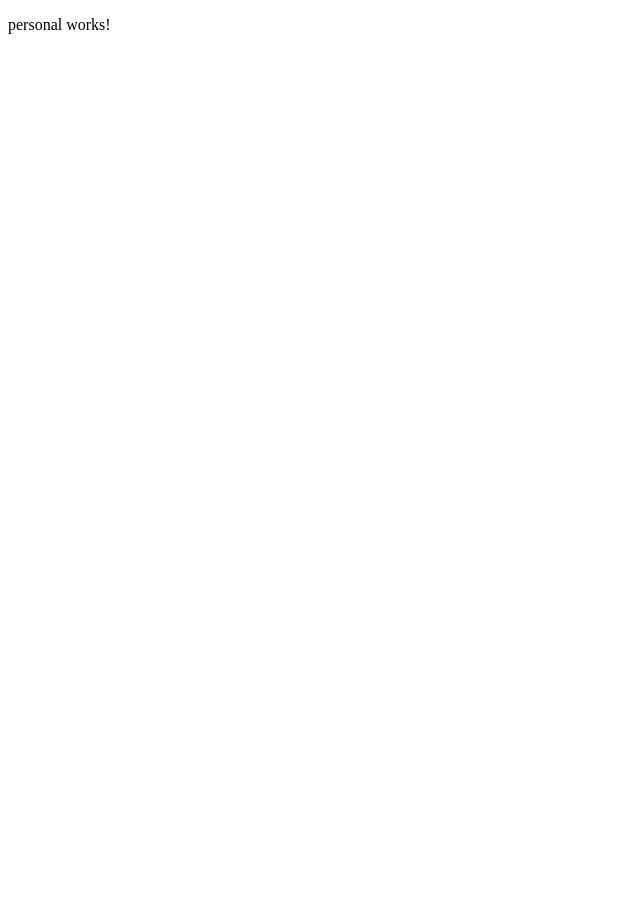
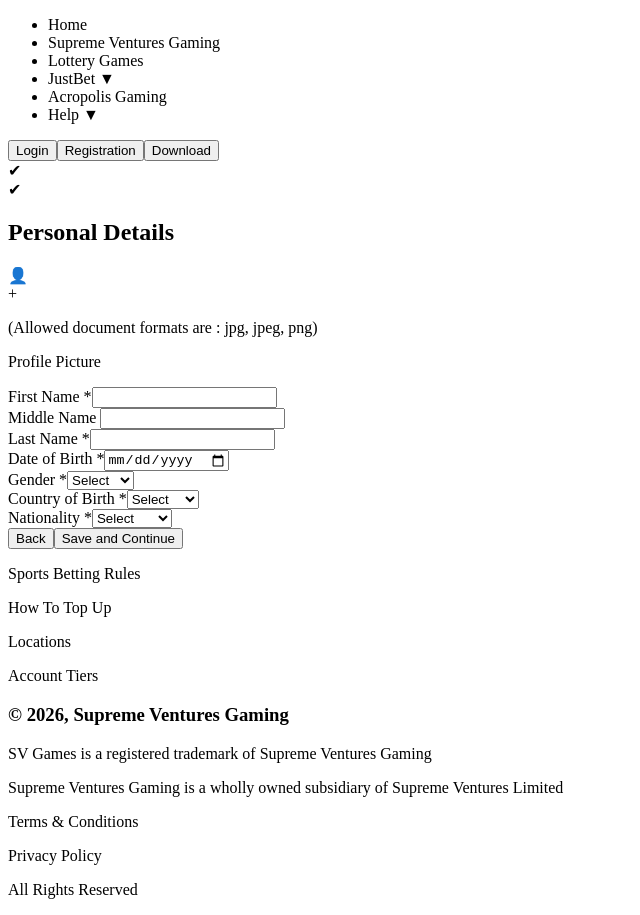
Before and after one commit to mohityadav72065/Gaming-website-using-angular, an Angular app: page /personal in a window 1280 px wide. Shown: the whole page, without its empty margins (0-640 px from the left). Before the commit the page ends 800 px from the top, so only its background shows below. Built offline with nearby package versions, Linux system fonts and the light colour scheme.

Commit message:
added personal details page navigation and functionality

```diff
--- a/src/app/pages/personal/personal.html
+++ b/src/app/pages/personal/personal.html
@@ -1 +1,293 @@
-<p>personal works!</p>
+<nav>
+
+  <ul>
+
+    <li class="active">
+      <a routerLink="/">
+        Home
+      </a>
+    </li>
+
+    <li>
+      Supreme Ventures Gaming
+    </li>
+
+    <li>
+      Lottery Games
+    </li>
+
+    <li>
+      JustBet ▼
+    </li>
+
+    <li>
+      Acropolis Gaming
+    </li>
+
+    <li>
+      Help ▼
+    </li>
+
+  </ul>
+
+  <div class="btns">
+
+    <button class="login-btn">
+      Login
+    </button>
+
+    <button class="register-btn">
+      Registration
+    </button>
+
+    <button class="download-btn">
+      Download
+    </button>
+
+  </div>
+
+</nav>
+
+<section class="personal-section">
+
+  <div class="circle-left"></div>
+
+  <div class="circle-top-right"></div>
+
+  <div class="circle-right"></div>
+
+  <div class="circle-bottom-left"></div>
+
+  <div class="circle-bottom-right"></div>
+
+  <div class="personal-content">
+
+    <div class="steps">
+
+      <div class="step done">✔</div>
+
+      <div class="line active-line"></div>
+
+      <div class="step done">✔</div>
+
+      <div class="line active-line"></div>
+
+      <div class="step active"></div>
+
+      <div class="line"></div>
+
+      <div class="step"></div>
+
+      <div class="line"></div>
+
+      <div class="step"></div>
+
+    </div>
+
+    <div class="personal-box">
+
+      <h2>
+        Personal Details
+      </h2>
+
+      <div class="profile-circle">
+
+        <div class="profile-icon">
+          👤
+        </div>
+
+        <div class="plus">
+          +
+        </div>
+
+      </div>
+
+      <p class="upload-text">
+        (Allowed document formats are : jpg, jpeg, png)
+      </p>
+
+      <p class="profile-text">
+        Profile Picture
+      </p>
+
+      <div class="input-group">
+
+        <label>
+          First Name <span>*</span>
+        </label>
+
+        <input type="text">
+
+      </div>
+
+      <div class="input-group">
+
+        <label>
+          Middle Name
+        </label>
+
+        <input type="text">
+
+      </div>
+
+      <div class="input-group">
+
+        <label>
+          Last Name <span>*</span>
+        </label>
+
+        <input type="text">
+
+      </div>
+
+      <div class="input-group">
+
+        <label>
+          Date of Birth <span>*</span>
+        </label>
+
+        <input type="date">
+
+      </div>
+
+      <div class="input-group">
+
+        <label>
+          Gender <span>*</span>
+        </label>
+
+        <select>
+
+          <option>
+            Select
+          </option>
+
+          <option>
+            Male
+          </option>
+
+          <option>
+            Female
+          </option>
+
+        </select>
+
+      </div>
+
+      <div class="input-group">
+
+        <label>
+          Country of Birth <span>*</span>
+        </label>
+
+        <select>
+
+          <option>
+            Select
+          </option>
+
+          <option>
+            Jamaica
+          </option>
+
+          <option>
+            India
+          </option>
+
+        </select>
+
+      </div>
+
+      <div class="input-group">
+
+        <label>
+          Nationality <span>*</span>
+        </label>
+
+        <select>
+
+          <option>
+            Select
+          </option>
+
+          <option>
+            Jamaican
+          </option>
+
+          <option>
+            Indian
+          </option>
+
+        </select>
+
+      </div>
+
+      <div class="btn-row">
+
+        <button
+        class="back-btn"
+        (click)="goBack()">
+
+          Back
+
+        </button>
+
+        <button
+        class="continue-btn"
+        (click)="saveAndContinue()">
+
+          Save and Continue
+
+        </button>
+
+      </div>
+
+    </div>
+
+  </div>
+
+</section>
+
+<footer class="footer">
+
+  <div class="footer-left">
+
+    <p>Sports Betting Rules</p>
+
+    <p>How To Top Up</p>
+
+    <p>Locations</p>
+
+    <p>Account Tiers</p>
+
+  </div>
+
+  <div class="footer-center">
+
+    <h3>
+      © 2026, Supreme Ventures Gaming
+    </h3>
+
+    <p>
+      SV Games is a registered trademark
+      of Supreme Ventures Gaming
+    </p>
+
+    <p>
+      Supreme Ventures Gaming is a wholly owned subsidiary
+      of Supreme Ventures Limited
+    </p>
+
+  </div>
+
+  <div class="footer-right">
+
+    <p>Terms & Conditions</p>
+
+    <p>Privacy Policy</p>
+
+    <p>All Rights Reserved</p>
+
+  </div>
+
+</footer>
--- a/src/app/pages/personal/personal.ts
+++ b/src/app/pages/personal/personal.ts
@@ -1,9 +1,28 @@
 import { Component } from '@angular/core';
+
+import { Router } from '@angular/router';
 
 @Component({
   selector: 'app-personal',
   imports: [],
   templateUrl: './personal.html',
-  styleUrl: './personal.css',
+  styleUrl: './personal.css'
 })
-export class Personal {}
+
+export class Personal {
+
+  constructor(private router: Router) {}
+
+  saveAndContinue() {
+
+    alert('Next Registration Step');
+
+  }
+
+  goBack() {
+
+    this.router.navigate(['/terms']);
+
+  }
+
+}
```
